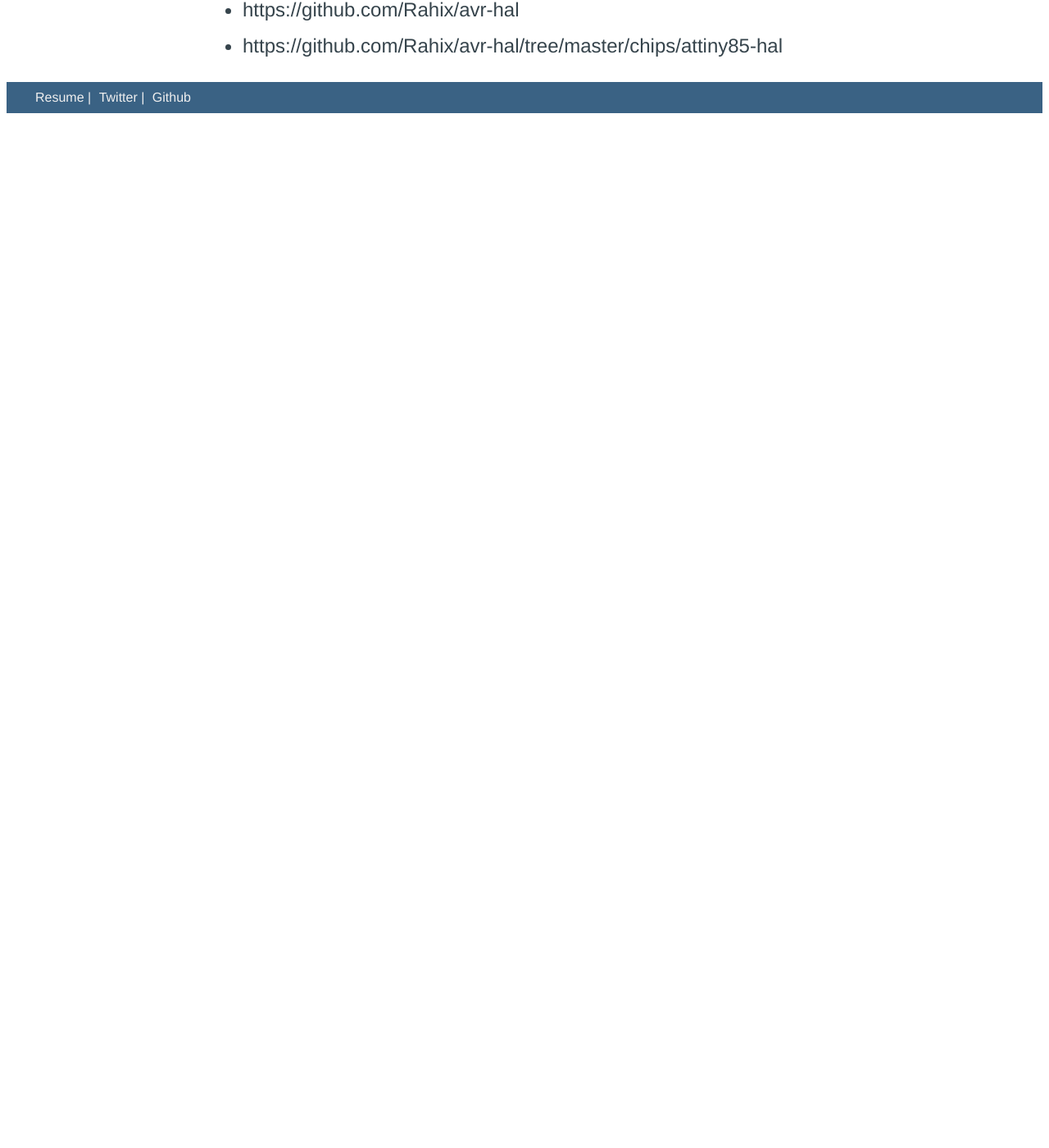
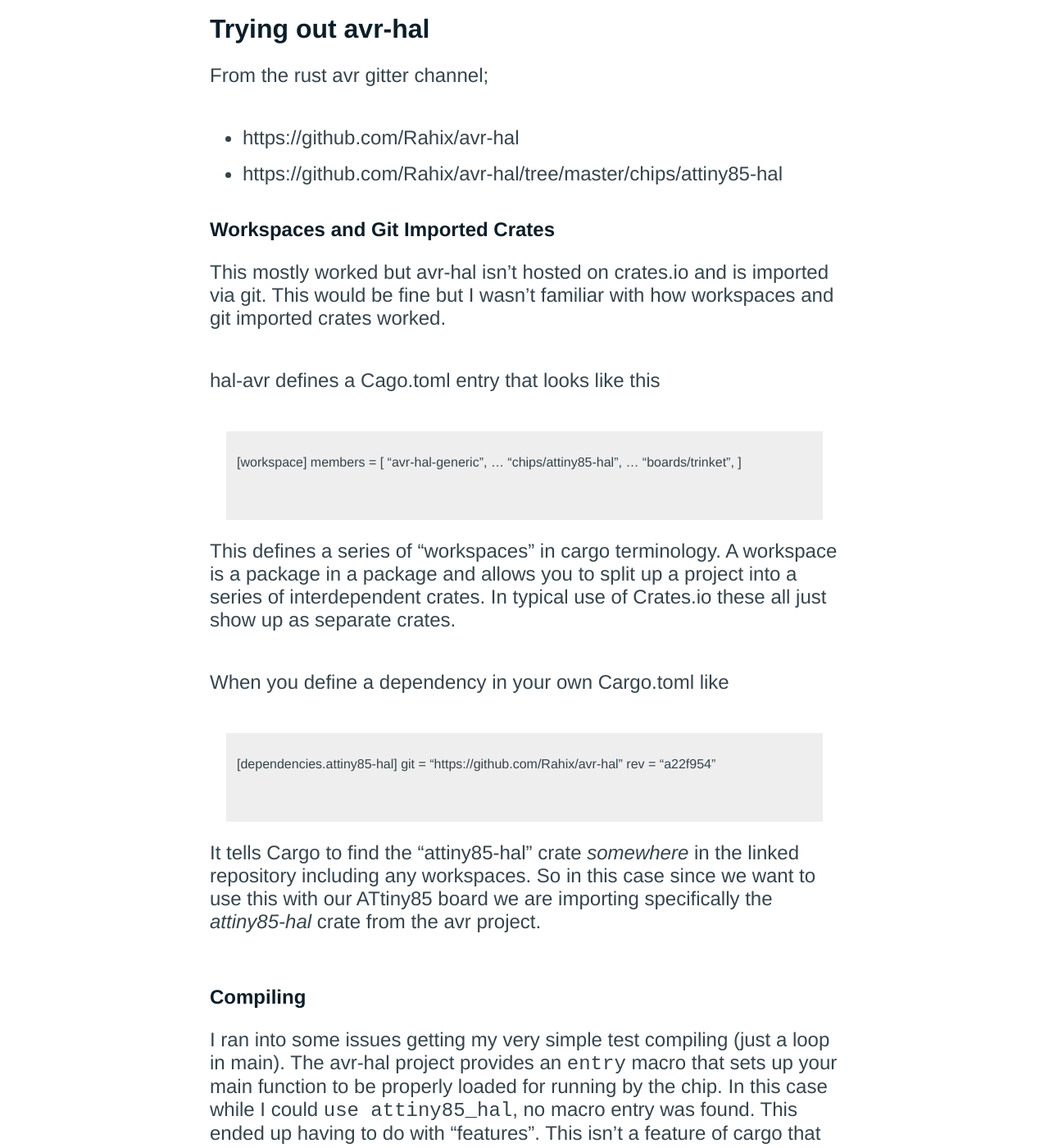
Before and after one commit to aconbere/aconbere.github.com, a Jekyll site: the page built from _posts/2020-11-28-more-rust-avr.md, in a window 1280 px wide and 1400 px high, scrolled down 270 px. Shown: the whole window at 82% size. Built offline with Jekyll 4.4.1, drawn with Linux system fonts in a browser that asks for light colours; before the commit the page ends 900 px from its top, so only the background shows below that; some of the changed text lies outside the part shown.

Commit message:
more write up on rust avr using hal

```diff
--- a/_posts/2020-11-28-more-rust-avr.md
+++ b/_posts/2020-11-28-more-rust-avr.md
@@ -1,10 +1,47 @@
 ---
 layout: post
-title: more-rust-avr
+title: "Daily Log 2020-11-28: More Rust AVR"
 date: 2020-11-28 08:33 -0800
 ---
+
+## Trying out avr-hal
 
 From the rust avr gitter channel;
 
 * https://github.com/Rahix/avr-hal
 * https://github.com/Rahix/avr-hal/tree/master/chips/attiny85-hal
+
+### Workspaces and Git Imported Crates
+
+This mostly worked but avr-hal isn't hosted on crates.io and is imported via git. This would be fine but I wasn't familiar with how workspaces and git imported crates worked.
+
+hal-avr defines a Cago.toml entry that looks like this
+
+> [workspace]
+> members = [
+>     "avr-hal-generic",
+>     ...
+>     "chips/attiny85-hal",
+>     ...
+>     "boards/trinket",
+> ]
+
+This defines a series of "workspaces" in cargo terminology. A workspace is a package in a package and allows you to split up a project into a series of interdependent crates. In typical use of Crates.io these all just show up as separate crates.
+
+When you define a dependency in your own Cargo.toml like
+
+> [dependencies.attiny85-hal]
+> git = "https://github.com/Rahix/avr-hal"
+> rev = "a22f954"
+
+It tells Cargo to find the "attiny85-hal" crate *somewhere* in the linked repository including any workspaces. So in this case since we want to use this with our ATtiny85 board we are importing specifically the *attiny85-hal* crate from the avr project.
+
+### Compiling
+
+I ran into some issues getting my very simple test compiling (just a loop in main). The avr-hal project provides an `entry` macro that sets up your main function to be properly loaded for running by the chip. In this case while I could `use attiny85_hal`, no macro entry was found. This ended up having to do with "features". This isn't a feature of cargo that I'm familiar with and it took me a bit of fumbling to get it working. Eventually I added this to my Cargo.toml.
+
+> [features]
+> default = ["rt"]
+> rt = ["attiny85-hal/rt"]
+
+rt is a Cargo feature that includes a runtime. It appears to be derived from the [scd2rust crate](https://docs.rs/svd2rust/0.17.0/svd2rust/) which provides automated code generation based on SVD specs.
```
